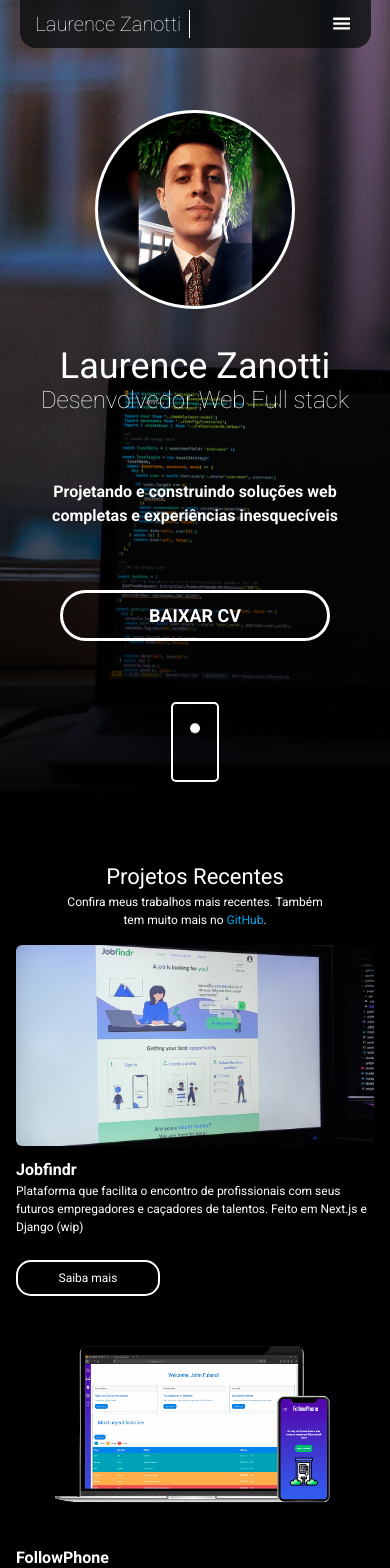
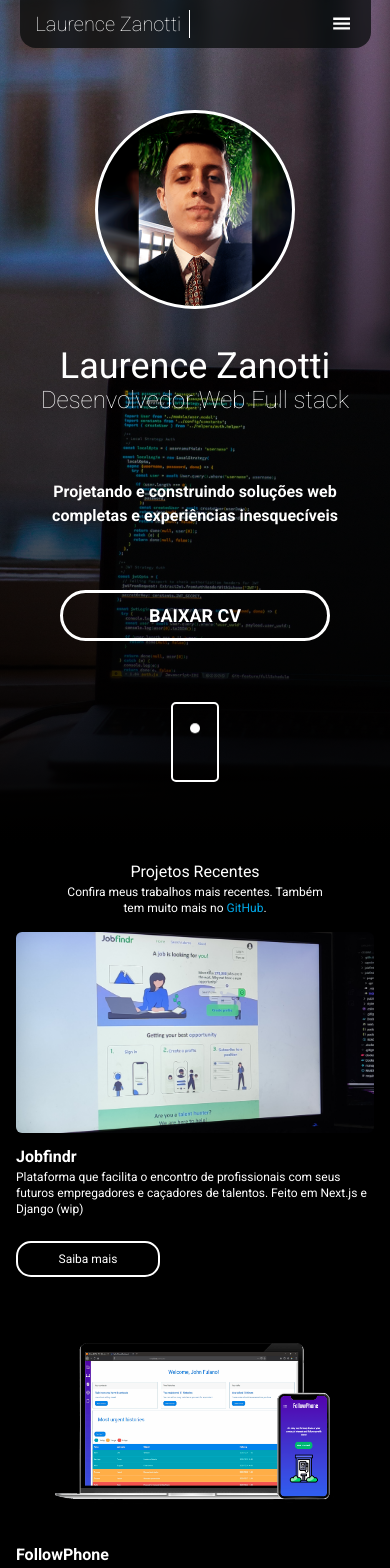
Before and after one commit to LaurenceZanotti/personal-website, a Next.js app: page / in a window 390 px wide. Shown: the top 1568 px of the page. Built offline with nearby package versions, Linux system fonts and the light colour scheme.

Commit message:
Responsividade desktop da seção Projetos

```diff
--- a/components/Work/Work.jsx
+++ b/components/Work/Work.jsx
@@ -5,10 +5,10 @@ export default function Work() {
   return (
     <section className={styles.container_work} id="work">
         <div className={styles.header}>
-          <h2>Projetos Recentes</h2>
-          <p>Confira meus trabalhos mais recentes. Também tem muito mais no <a href="https://github.com/LaurenceZanotti">GitHub</a>.</p>
+          <h2 className="text-base lg:text-3xl m-auto lg:mb-2">Projetos Recentes</h2>
+          <p className="text-xs lg:text-base">Confira meus trabalhos mais recentes. Também tem muito mais no <a href="https://github.com/LaurenceZanotti">GitHub</a>.</p>
         </div>
-        <div className="container_work_items">
+        <div className="grid grid-cols-1 sm:grid-cols-2 gap-4">
           <WorkItem
             img="jobfindr_mockup.jpg"
             title="Jobfindr"
@@ -28,7 +28,7 @@ export default function Work() {
             link="https://github.com/LaurenceZanotti/countfin-app"
           />
           <WorkItem
-            img=""
+            img="blackbg.png"
             title="Achou interessante?"
             description="Confira meu GitHub. Há muitos projetos interessantes por lá!"
             link="https://github.com/LaurenceZanotti"
--- a/components/Work/Work.module.css
+++ b/components/Work/Work.module.css
@@ -10,15 +10,6 @@
     margin-bottom: 1em;
 }
 
-.header > h2 {
-    font-size: 1.375em;
-    margin: auto;
-}
-
-.header > p {
-    font-size: 0.75em;
-}
-
 .header a {
     color: #00A8E8;
 }
--- a/components/Work/WorkItem.jsx
+++ b/components/Work/WorkItem.jsx
@@ -10,11 +10,15 @@ export default function WorkItem(props) {
     </div>
 
   return (
-    <div className={styles.container_work_item}>
+    <div className='m-auto lg:m-16 xl:m-32'>
+        <div>
         {image}
-        <h3 className='mt-3'>{props.title}</h3>
-        <p>{props.description}</p>
-        <a href={props.link} className={styles.saiba_mais_btn} target="_blank" rel='noreferrer'>{props.button}</a>
+        </div>
+        <div>
+          <h3 className='mt-3 text-base sm:text-xl font-bold'>{props.title}</h3>
+          <p className='text-xs lg:text-sm'>{props.description}</p>
+          <a href={props.link} className={`text-xs lg:text-sm ${styles.saiba_mais_btn}`} target="_blank" rel='noreferrer'>{props.button}</a>
+        </div>
     </div>
   )
 }
--- a/components/Work/WorkItem.module.css
+++ b/components/Work/WorkItem.module.css
@@ -2,15 +2,6 @@
     background-size: contain;
     width: 100%;
     border-radius: 6px;
-}
-
-div.container_work_item > h3 {
-    font-size: 16px;
-    font-weight: 700;
-}
-
-div.container_work_item > p {
-    font-size: 12px;
 }
 
 .saiba_mais_btn {
@@ -21,7 +12,6 @@ div.container_work_item > p {
     align-items: center;
     width: 12em;
     height: 3em;
-    font-size: 12px;
     margin: 2em 0;
     transition: background-color .3s, color .3s;
 }
@@ -40,7 +30,7 @@ div.container_work_item > p {
 .achou_interessante {
     background-size: contain;
     width: 100%;
-    height: 186px;
+    height: 100%;
     border-radius: 6px;
     border: 3px solid #FFF;
 
```
Also changed, not shown: public/imgs/blackbg.png (added).
